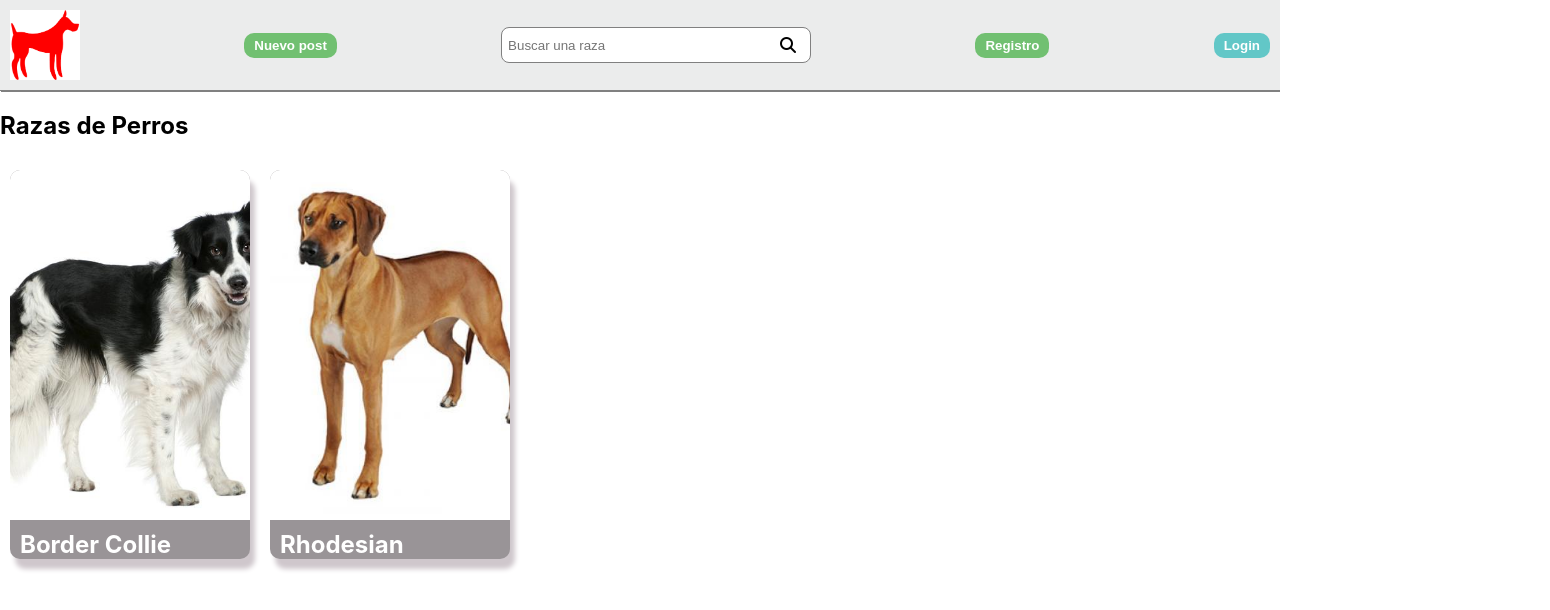
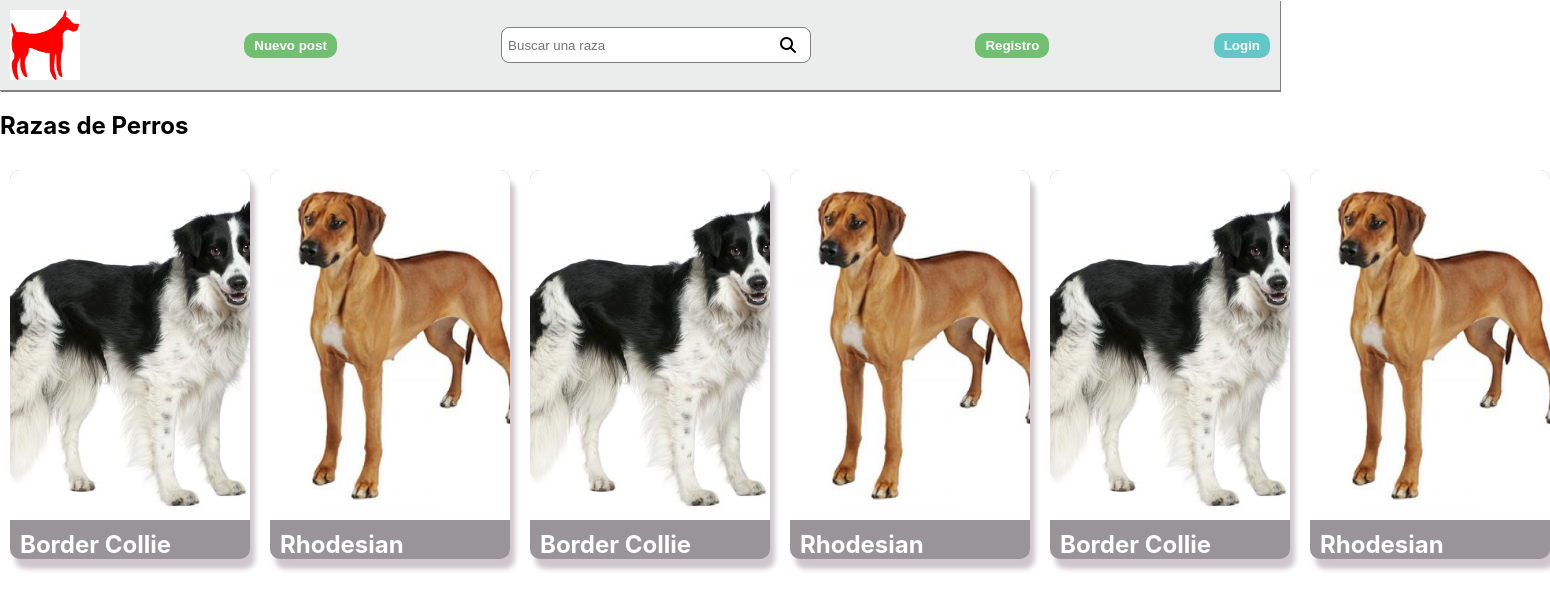
Before and after one commit to devCavadia/ExplicacionReact, a React (Create React App) app: page / in a window 1280 px wide. Shown: the top 610 px of the page, 1550 px wide, since content can reach past the window. Built offline with nearby package versions, Linux system fonts and the light colour scheme.

Commit message:
Crear card de razas de perros

```diff
--- a/package.json
+++ b/package.json
@@ -1,7 +1,7 @@
 {
   "name": "razas-de-perros",
   "version": "0.1.0",
-  "private": true,
+  "private": false,
   "dependencies": {
     "@testing-library/jest-dom": "^5.16.1",
     "@testing-library/react": "^12.1.2",
--- a/src/App.js
+++ b/src/App.jsx
@@ -1,7 +1,7 @@
 import logo from './media/logo.png';
 import './styles/styles.css';
-import borderCollie from './media/borderCollie.jpg'
-import rhodesian from './media/rhodesian.jpg'
+import borderCollie from './media/borderCollie.jpg';
+import rhodesian from './media/rhodesian.jpg';
 
 function App() {
   return (
@@ -32,22 +32,12 @@ function App() {
         <section>
             <h1>Razas de Perros</h1>
             <ul className="breedCardContainer">
-                <li className="breedCard">
-                    <div className="contenedorImagen">
-                        <img src={borderCollie} alt="imagen Border Collie"/>
-                    </div>
-                    <span className="breedTitle">
-                        Border Collie
-                    </span>
-                </li>
-                <li className="breedCard">
-                    <div className="contenedorImagen">
-                        <img src={rhodesian} alt="imagen Rhodesian"/>
-                    </div>
-                    <span className="breedTitle">
-                        Rhodesian
-                    </span>
-                </li>
+                <CardRazasPerros fotoRaza={borderCollie} nombreRaza="Border Collie"/>
+                <CardRazasPerros fotoRaza={rhodesian} nombreRaza="Rhodesian"/>
+                <CardRazasPerros fotoRaza={borderCollie} nombreRaza="Border Collie"/>
+                <CardRazasPerros fotoRaza={rhodesian} nombreRaza="Rhodesian"/>
+                <CardRazasPerros fotoRaza={borderCollie} nombreRaza="Border Collie"/>
+                <CardRazasPerros fotoRaza={rhodesian} nombreRaza="Rhodesian"/>
             </ul>
         </section>
         <section></section>
@@ -57,4 +47,17 @@ function App() {
   );
 }
 
+function CardRazasPerros(props) {
+    return (
+        <li className="breedCard">
+            <div className="contenedorImagen">
+                <img src={props.fotoRaza} alt={props.nombreRaza}/>
+            </div>
+            <span className="breedTitle">
+                {props.nombreRaza}
+            </span>
+        </li>
+    );
+}
+
 export default App;
```
